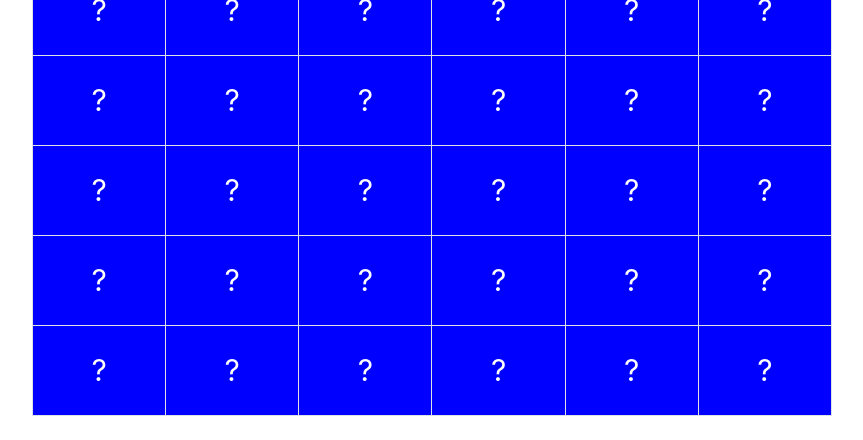
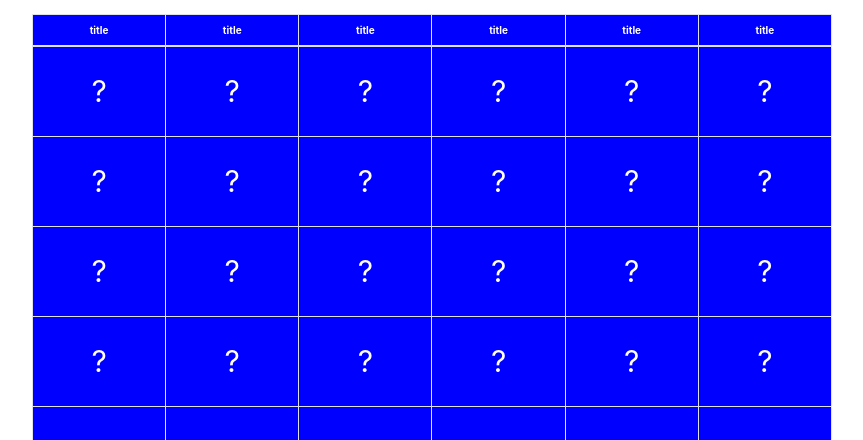
Before and after one commit to lawrencedovin/jeopardy, a plain HTML site: page index.html in a window 1280 px wide. Shown: the part 82-522 px from the top of the page, without its empty margins (208-1071 px from the left). Drawn offline with nearby package versions, Linux system fonts and the light colour scheme; no server answers; a web font is replaced by a local one.

Commit message:
fillTable generates basic table

```diff
--- a/index.html
+++ b/index.html
@@ -23,7 +23,7 @@
   </head>
   <body>
     <!-- <h1 class="text-center" id="game-title">Jeopardy</h1> -->
-    <table class="table table-bordered">
+    <!-- <table class="table table-bordered">
       <thead>
         <tr>
           <th>TOUGH-POURRI</th>
@@ -76,7 +76,7 @@
           <td>?</td>
         </tr>
       </tbody>
-    </table>
+    </table> -->
     <script
       src="https://code.jquery.com/jquery-3.5.1.slim.min.js"
       integrity="sha384-DfXdz2htPH0lsSSs5nCTpuj/zy4C+OGpamoFVy38MVBnE+IbbVYUew+OrCXaRkfj"
--- a/jeopardy.js
+++ b/jeopardy.js
@@ -87,6 +87,8 @@ async function idk() {
  */
 
 async function fillTable() {
+  const ROWS = 5;
+  const COLUMNS = 6;
   const $title = $("<h1>");
   $title
     .addClass("text-center")
@@ -97,36 +99,24 @@ async function fillTable() {
   const $table = $("<table>").addClass("table table-bordered");
   const $thead = $('<thead>');
   const $theadrow = $('<tr>');
-  for(let i = 0; i < 5; i++) {
+  const $tbody = $('<tbody>');
+
+  for(let i = 0; i < COLUMNS; i++) {
       $theadrow.append('<th>title</th>');
   }
+
+  for(let i = 0; i < ROWS; i++) {
+    let $tbodyrow = $('<tr>');
+      $tbody.append($tbodyrow);
+    for(let j = 0; j < COLUMNS; j++) {
+        $tbodyrow.append('<td>?</td>');
+    }
+}
+
   // appending the same $th element
-  $("body").append($table.append($thead.append($theadrow)));
-
-//   $("body").append($table.append('peanuts'));
-
-
-//   <table class="table table-bordered">
-//       <thead>
-//         <tr>
-//           <th>TOUGH-POURRI</th>
-//           <th>KIDS RULE</th>
-//           <th>LIGHTEN UP</th>
-//           <th>"HOT" STUFF</th>
-//           <th>PORT OF CALL</th>
-//           <th>WORDS FOR YOUNGSTERS</th>
-//         </tr>
-//       </thead>
-//       <tbody>
-//         <tr>
-//           <td>?</td>
-//           <td>?</td>
-//           <td>?</td>
-//           <td>?</td>
-//           <td>?</td>
-//           <td>?</td>
-//         </tr>
-
+  $table.append($thead.append($theadrow));
+  $table.append($tbody);
+  $("body").append($table);
 }
 
 fillTable();
```
